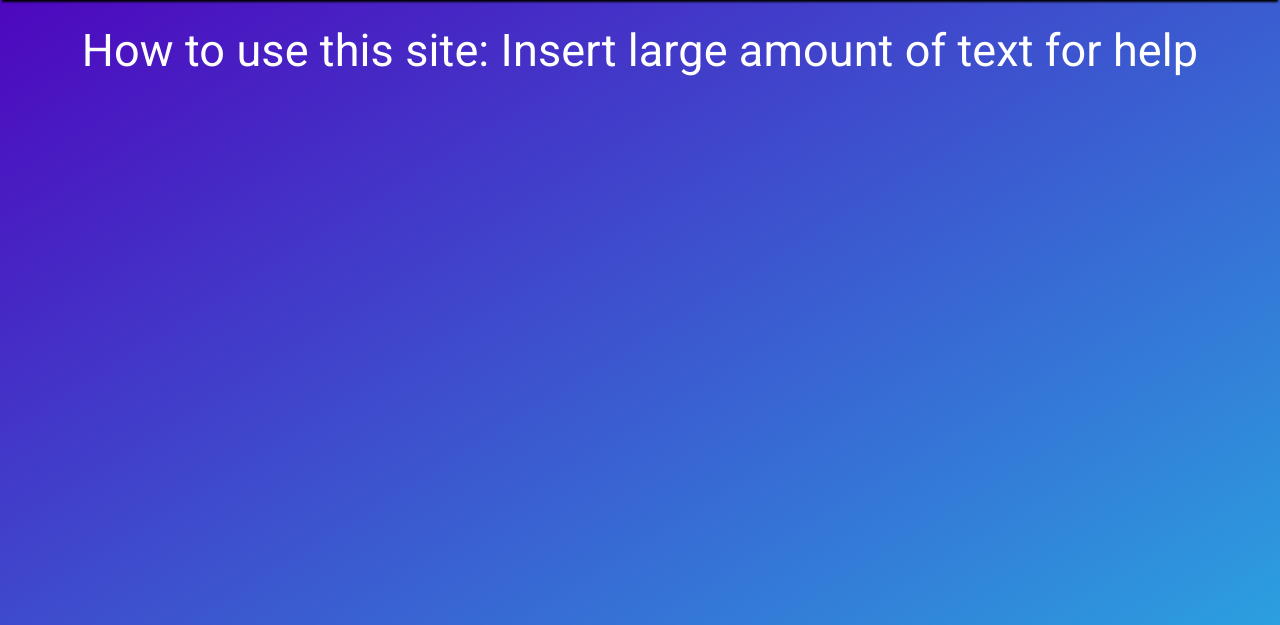
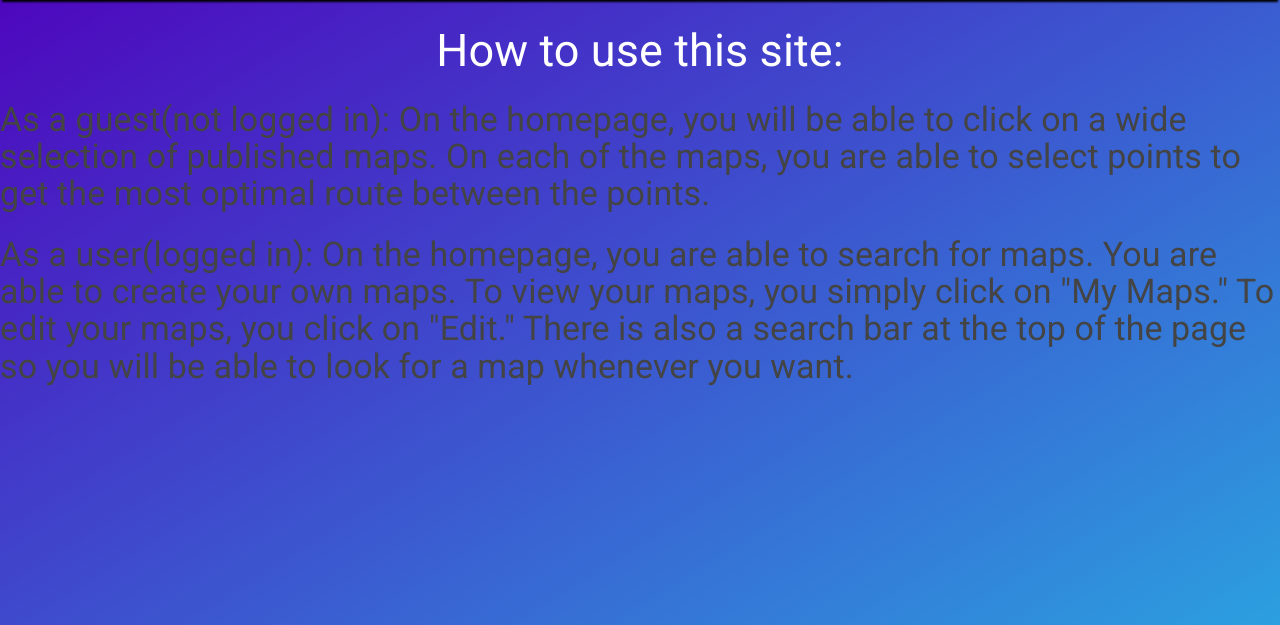
Before and after one commit to joel99/DoYourCodeWork, a Flask app: page /help/ in a window 1280 px wide. Shown: the part 66-691 px from the top of the page. Run offline with Flask 2, Linux system fonts and the light colour scheme; some libraries are stand-ins or nearby versions.

Commit message:
what am i writing

```diff
--- a/project/app.py
+++ b/project/app.py
@@ -200,5 +200,5 @@ def getUserID():
 
 if __name__ == "__main__":
     app.debug = True
-    #app.run()
-    app.run(host=os.getenv('IP', '0.0.0.0'),port=int(os.getenv('PORT', 8080)))
+    app.run()
+    #app.run(host=os.getenv('IP', '0.0.0.0'),port=int(os.getenv('PORT', 8080)))
--- a/project/templates/help.html
+++ b/project/templates/help.html
@@ -4,8 +4,17 @@
 
 <h2>
   How to use this site:
-  Insert large amount of text for help
 </h2>
+
+<h3>
+  As a guest(not logged in):
+  On the homepage, you will be able to click on a wide selection of published maps.  On each of the maps, you are able to select points to get the most optimal route between the points.
+</h3>
+
+<h3>
+  As a user(logged in):
+  On the homepage, you are able to search for maps.  You are able to create your own maps.  To view your maps, you simply click on "My Maps."  To edit your maps, you click on "Edit."  There is also a search bar at the top of the page so you will be able to look for a map whenever you want.
+</h3>
 
 
 {% endblock %}
```
